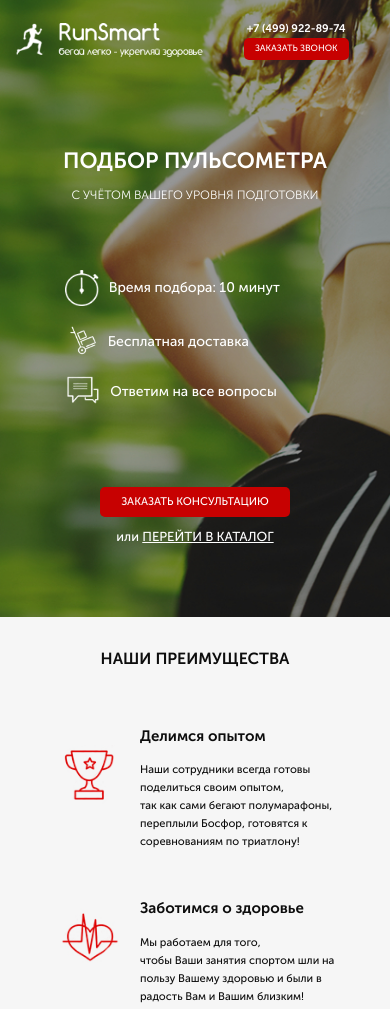
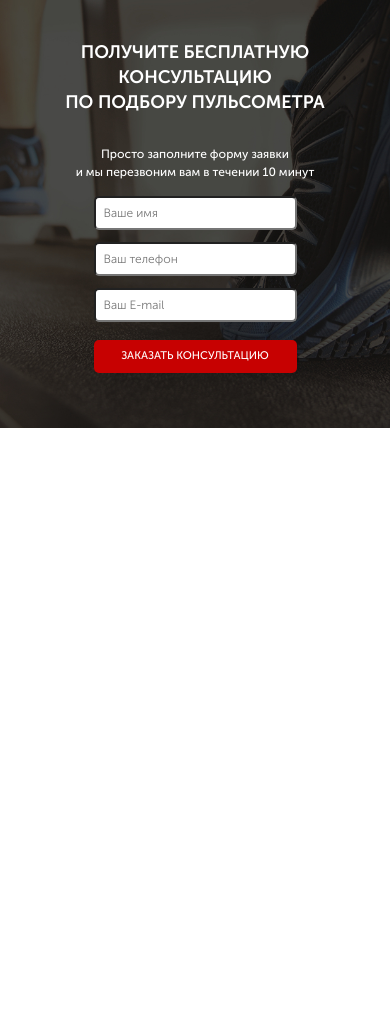
Before and after one commit to ugendev/Project-Pulse, a website: page src/index.html in a window 390 px wide. Shown: the top 1009 px of the page. After the commit the page ends 844 px from the top, so only its background shows below. Drawn offline with Linux system fonts and the light colour scheme.

Commit message:
add consultation section and adaptive it

```diff
--- a/src/index.html
+++ b/src/index.html
@@ -10,7 +10,7 @@
 	<title>Pulse</title>
 </head>
 <body>
-    <section class="main">
+	<section class="main"  style="display:none;">
 		<div class="container">
 			<header class="header">
 				<div class="header__logo">
@@ -90,9 +90,9 @@
 		</div>
 	</section>
 
-    <section class="advantages">
+	<section class="advantages" style="display:none;">
 		<div class="container">
-            <h2 class="advantages__header">
+			<h2 class="title">
 				наши преимущества
 			</h2>
 
@@ -153,5 +153,31 @@
 			</div>
 		</div>
 	</section>
+
+	<section class="consultations">
+		<div class="container">
+			<h2 class="title title_white">
+				Получите бесплатную консультацию
+				<br>
+				по подбору пульсометра
+			</h2>
+
+			<div class="consultations__form-title">
+				Просто заполните форму заявки
+				<br>
+				и мы перезвоним вам в течении 10 минут
+			</div>
+
+			<form action="#" class="form">
+				<input type="text" name="name" class="form__input" required placeholder="Ваше имя">
+				<input type="number" name="phone" class="form__input" required placeholder="Ваш телефон">
+				<input type="email" name="email" class="form__input" required placeholder="Ваш E-mail">
+
+				<button class="button button_consultation button_form-button">
+					заказать консультацию
+				</button>
+			</form>
+		</div>
+	</section>
 </body>
 </html>
--- a/src/sass/_media.scss
+++ b/src/sass/_media.scss
@@ -86,6 +86,38 @@
 		&__text {
 			margin-top: 14px;
 			font-size: 13px;
+		}
+	}
+
+	.consultations {
+		padding: 85px 0 75px;
+		min-height: unset;
+
+		.title_white {
+			font-size: 25px;
+		}
+
+		&__form-title {
+			margin-top: 40px;
+			font-size: 15px;
+		}
+
+		.form {
+			margin-top: 20px;
+			width: 30%;
+
+			&__input {
+				font-size: 11px;
+				padding: 11px;
+				margin-bottom: 10px;
+			}
+
+			.button_form-button {
+				margin-top: 20px;
+				font-size: 12px;
+				height: 35px;
+				width: 100%;
+			}
 		}
 	}
 }
@@ -181,6 +213,36 @@
 		&__text {
 			width: 200px;
 			font-size: 11px;
+		}
+	}
+
+	.consultations {
+		padding: 60px 50px 50px;
+
+		.title_white {
+			font-size: 22px;
+			line-height: 30px;
+		}
+
+		&__form-title {
+			font-size: 12px;
+			margin-top: 25px;
+		}
+
+		.form {
+			margin-top: 15px;
+
+			&__input {
+				padding: 7px;
+				font-size: 10px;
+				margin-bottom: 7px;
+			}
+
+			.button_form-button {
+				margin-top: 10px;
+				font-size: 10px;
+				height: 28px;
+			}
 		}
 	}
 }
@@ -284,6 +346,36 @@
 			text-align: left;
 		}
 	}
+
+	.consultations {
+		padding: 40px 50px;
+
+		.title_white {
+			font-size: 18px;
+			line-height: 22px;
+		}
+
+		&__form-title {
+			font-size: 10px;
+			margin-top: 15px;
+		}
+
+		.form {
+			margin-top: 10px;
+
+			&__input {
+				padding: 4px;
+				font-size: 9px;
+				margin-bottom: 5px;
+			}
+
+			.button_form-button {
+				height: 25px;
+				font-size: 8px;
+				margin-top: 7px;
+			}
+		}
+	}
 }
 
 @media ( max-width: 560px ) {
@@ -351,7 +443,34 @@
 		}
 	}
 
-    // .advantages {
+	.consultations {
+		.title_white {
+			text-align: center;
+			line-height: 25px;
+		}
 
-    // }
+		&__form-title {
+			font-size: 12px;
+			margin-top: 30px;
+			text-align: center;
 		}
+
+		.form {
+			width: 70%;
+			margin: 15px auto;
+
+			&__input {
+				padding: 8px;
+				font-size: 12px;
+				margin-top: 12px;
+			}
+
+			.button_form-button {
+				height: 33px;
+				font-size: 11px;
+				margin-top: 18px;
+			}
+		}
+
+	}
+}
--- a/src/sass/blocks/_advantages.scss
+++ b/src/sass/blocks/_advantages.scss
@@ -3,13 +3,6 @@
     background-color: #f6f6f6;
     padding: 70px 0 78px 0;
     color: #0d0d0d;
-
-    &__header {
-        font-size: 30px;
-        font-weight: 700;
-        text-transform: uppercase;
-        text-align: center;
-    }
 
     &__icons {
         margin-top: 65px;
@@ -17,17 +10,17 @@
         justify-content: space-between;
     }
 
-    &__item {
-        display: flex;
-        flex-direction: column;
-        align-items: center;
-    }
-
     &__title {
         font-size: 18px;
         font-weight: 700;
         margin-top: 38px;
         text-align: center;
+    }
+
+    &__item {
+        display: flex;
+        flex-direction: column;
+        align-items: center;
     }
 
     &__text {
--- a/src/sass/blocks/_button.scss
+++ b/src/sass/blocks/_button.scss
@@ -11,11 +11,16 @@
     text-align: center;
     outline: none;
     border: none;
+
+    &_consultation {
+        margin-top: 67px;
+        width: 300px;
+        height: 50px;
+        font-size: 16px;
+    }
+
+    &_form-button {
+        height: 55px;
+        margin-top: 20px;
+    }
 }
-
-.button_consultation {
-    margin-top: 67px;
-    width: 300px;
-    height: 50px;
-    font-size: 16px;
-}
--- /dev/null
+++ b/src/sass/blocks/_consultations.scss
@@ -0,0 +1,16 @@
+.consultations {
+    min-height: 680px;
+    padding: 100px 0 92px;
+    background: url("../img/bg/consultations_bg.jpg") center (center / cover) no-repeat;
+
+    &__form-title {
+        color: #ffffff;
+        font-size: 20px;
+        font-weight: 500;
+        margin-top: 80px;
+    }
+
+    form {
+        margin-top: 36px;
+    }
+}
--- /dev/null
+++ b/src/sass/blocks/_form.scss
@@ -0,0 +1,20 @@
+.form {
+    max-width: 300px;
+
+    &__input {
+        outline: none;
+        display: block;
+        width: 100%;
+        border-radius: 5px;
+        padding: 15px;
+        color: #4b4b4b;
+        font-size: 14px;
+        font-weight: 300;
+        line-height: 14px;
+        margin-bottom: 15px;
+    }
+
+    &__input:nth-child(3) {
+        margin-bottom: 0;
+    }
+}
--- /dev/null
+++ b/src/sass/blocks/_title.scss
@@ -0,0 +1,13 @@
+.title {
+    font-size: 30px;
+    font-weight: 700;
+    text-transform: uppercase;
+    text-align: center;
+
+    &_white {
+        color: #ffffff;
+        font-size: 36px;
+        text-align: left;
+        line-height: 46px;
+    }
+}
--- a/src/sass/main.scss
+++ b/src/sass/main.scss
@@ -10,9 +10,13 @@
 	margin: 0 auto;
 }
 
-@import "blocks/main";
 @import "blocks/button";
 @import "blocks/header";
-@import "blocks/_advantages";
+@import "blocks/title";
+@import "blocks/form";
+
+@import "blocks/main";
+@import "blocks/advantages";
+@import "blocks/consultations";
 
 @import "media";
```
Also changed, not shown: src/css/main.min.css, src/img/bg/consultations_bg.jpg (added). Lines whose indentation alone changed are shown as unchanged.
